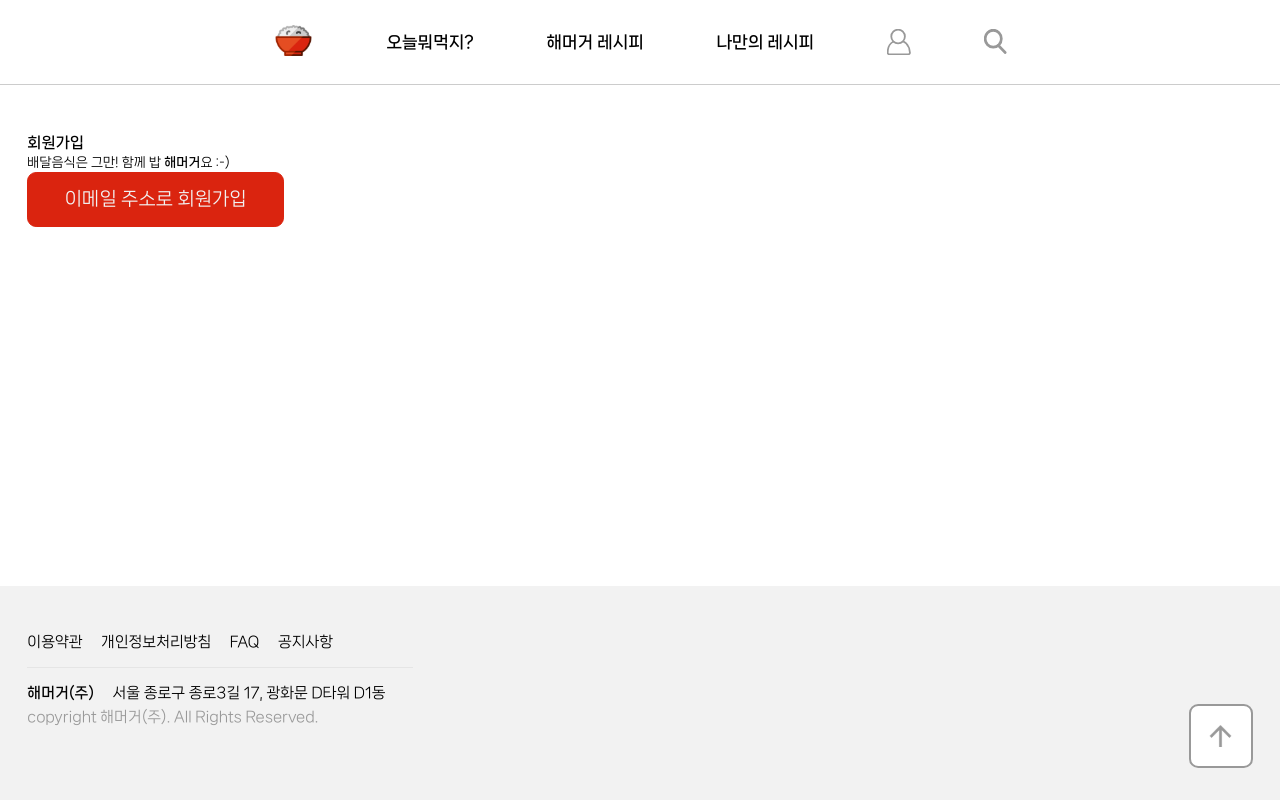
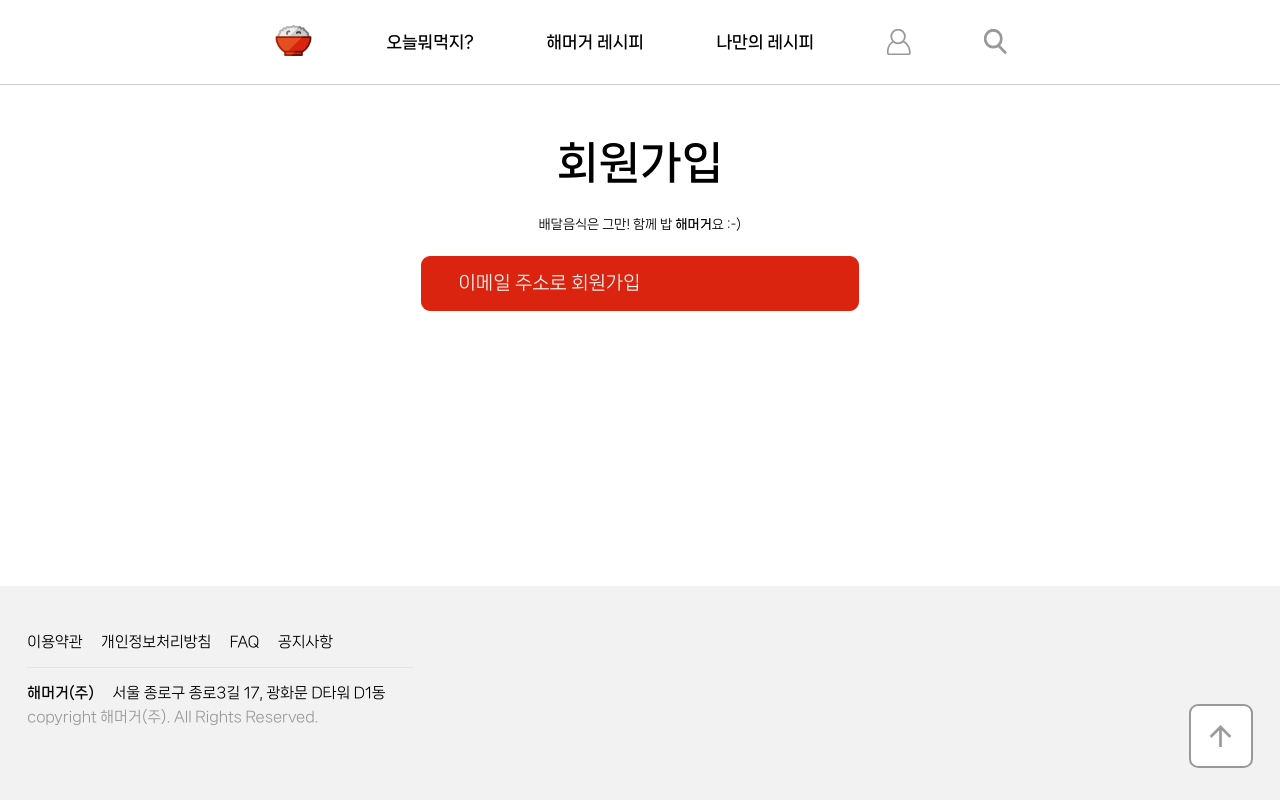
Before and after one commit to FRONTENDSCHOOL9/Hae-meo-geo, a React (Vite) app: page /user/signup in a window 1280 px wide. Built offline with nearby package versions, Linux system fonts and the light colour scheme; no server answers.

Commit message:
design. css적용

```diff
--- a/src/components/login/LoginLayout.jsx
+++ b/src/components/login/LoginLayout.jsx
@@ -6,10 +6,14 @@ LoginLayout.propTypes = {
 };
 
 function LoginLayout({ children }) {
-  const {wrapper} = styles;
+  const {wrapper, inner} = styles;
   return (
     <>
-      <div className={wrapper}>{children}</div>
+      <div className={wrapper}>
+        <div className={inner}>
+          {children}
+        </div>
+      </div>
     </>
   );
 }
--- a/src/components/login/LoginLayout.module.css
+++ b/src/components/login/LoginLayout.module.css
@@ -1,5 +1,13 @@
 .wrapper{
-  width: 100vw;
+  width: 100%;
+  display: flex;
+  flex-direction: column;
+  align-items: center;
+
+}
+
+.inner{
+  width: 48rem;
   display: flex;
   flex-direction: column;
   align-items: center;
--- a/src/pages/user/Signup.jsx
+++ b/src/pages/user/Signup.jsx
@@ -1,11 +1,17 @@
 import { Button } from "@components/Button/Button";
+import Title from "@components/Title/Title";
+import LoginLayout from "@components/login/LoginLayout";
 
 function Signup(){
   return (
     <>
-      <h3>회원가입</h3>
-      <p>배달음식은 그만! 함께 밥 <strong>해머거</strong>요 :-)</p>
-      <Button type="button" color="primary" size="large" filled="filled">이메일 주소로 회원가입</Button>
+      <LoginLayout>
+        <Title>회원가입</Title>
+        <p>배달음식은 그만! 함께 밥 <strong>해머거</strong>요 :-)</p>
+        <form>
+          <Button type="button" color="primary" size="large" filled="filled">이메일 주소로 회원가입</Button>
+        </form>
+      </LoginLayout>
     </>
   )
 }
```
